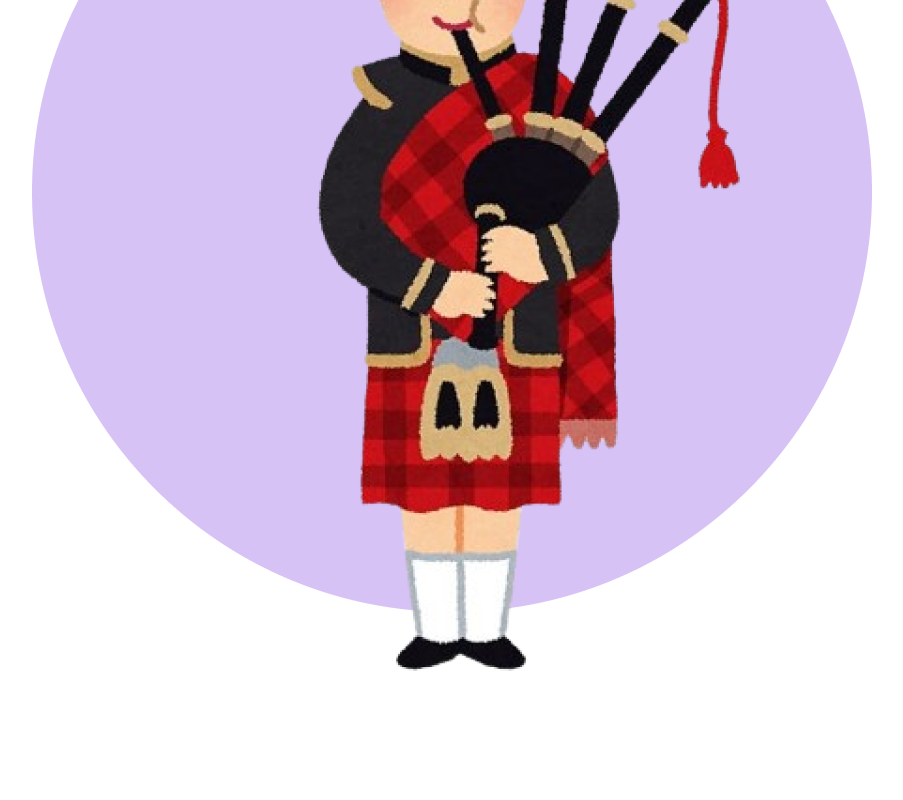
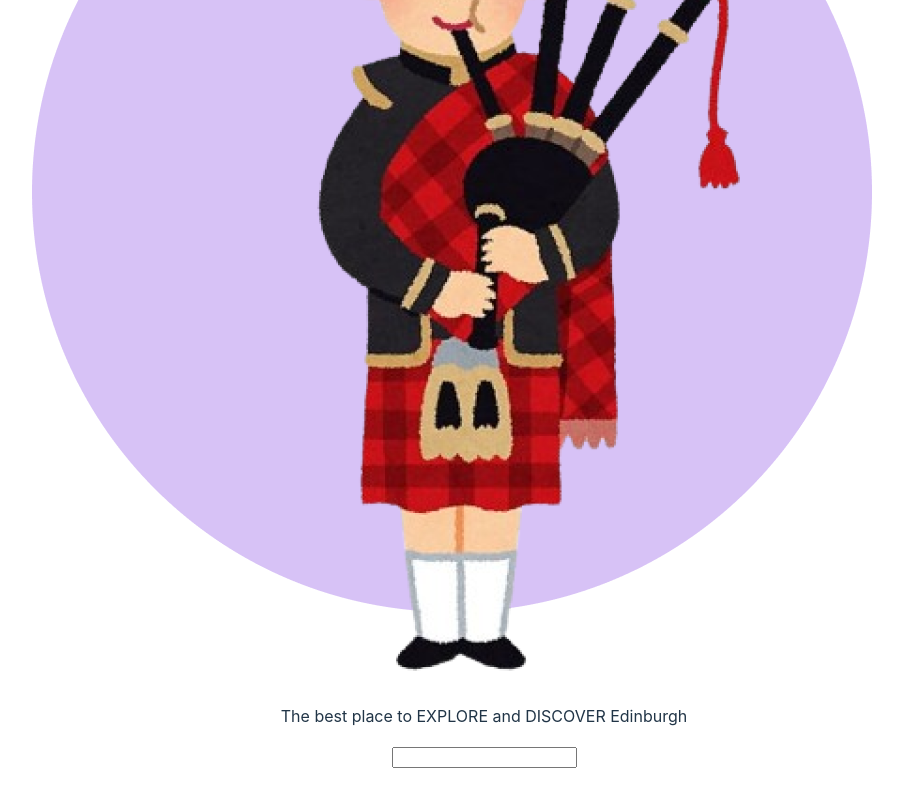
Before and after one commit to xiaowuuu/ask_edinburgh, a React (Vite) app in the folder client/: page / in a window 1280 px wide. Shown: the part 1653-2453 px from the top of the page, without its empty margins (156-1059 px from the left). Before the commit the page ends 2373 px from the top, so only its background shows below. Built offline with nearby package versions, Linux system fonts and the light colour scheme.

Commit message:
add search and search result component

```diff
--- a/client/src/components/Header.tsx
+++ b/client/src/components/Header.tsx
@@ -10,6 +10,7 @@ function Header () {
     <img src={purple} alt={purple} />
     <img src={circle} alt={circle} />
     <img src={pipeman} alt={pipeman}/>
+    <p>The best place to EXPLORE and DISCOVER Edinburgh</p>
 
     </div>
   )
--- a/client/src/components/HomePage.tsx
+++ b/client/src/components/HomePage.tsx
@@ -1,10 +1,15 @@
 import Header from "./Header"
 import Logo from "./Logo";
+import Search from "./Search";
+import SearchResult from "./SearchResult";
 function HomePage() {
   return (
     <div>
     <Logo/>
     <Header/>
+
+    <Search/>
+    <SearchResult/>
     </div>
 
   )
--- /dev/null
+++ b/client/src/components/Search.tsx
@@ -0,0 +1,6 @@
+function Search () {
+  return (
+    <input></input>
+  )
+}
+export default Search;
--- /dev/null
+++ b/client/src/components/SearchResult.tsx
@@ -0,0 +1,7 @@
+function SearchResult () {
+  return (
+    <></>
+  )
+}
+
+export default SearchResult;
```
